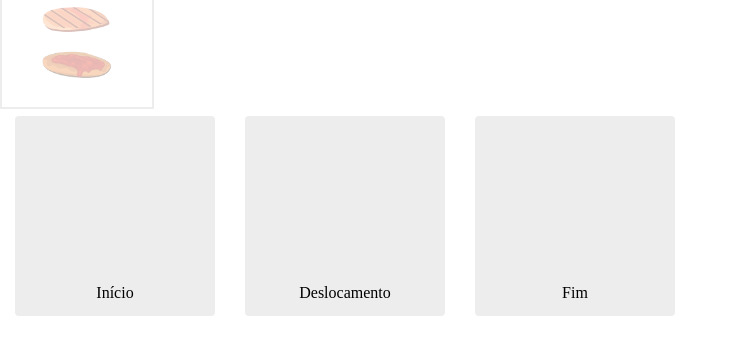
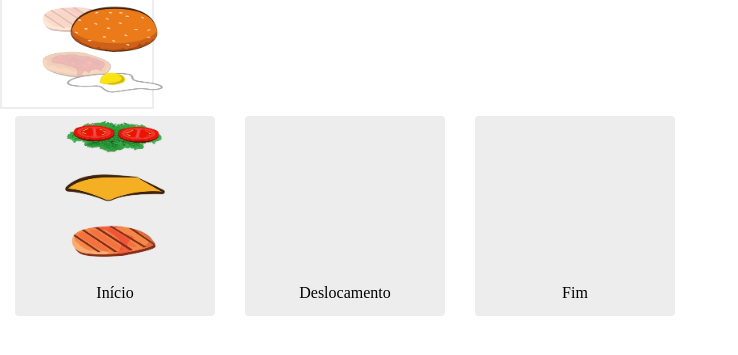
Before and after one commit to Kenzie-Academy-Brasil-Developers/entrega-torre-de-hanoi-sprint-5-emanuelz-martins, a plain HTML site: page index.html in a window 1280 px wide. Shown: the part 195-550 px from the top of the page, without its empty margins (0-738 px from the left). Drawn offline with Linux system fonts and the light colour scheme.

Commit message:
continuacao imagens fundo e divs com js

```diff
--- a/src/scripts.js
+++ b/src/scripts.js
@@ -9,13 +9,21 @@ let discoSelecionado;
 criarDiscos();
 
 function criarDiscos() {
-    for (let i = 4; i > 0; i--) {
-        let numero = i;
+    const imagens= ["src/imgs/paotopo.png", "src/imgs/ovo.png", "src/imgs/salada.png", "src/imgs/queijo.png", "src/imgs/carne.png", "src/imgs/paobase.png"];
+    for (let i = 4; i >= 0; i--) {
+        let numero = i+1;
         let stringId = "disco" + numero;
         let disco = document.createElement("div");
+        let figure = document.createElement("figure")
+        let img = document.createElement("img")
+        img.setAttribute("src", imagens[i]);
+        img.setAttribute("alt", "imagem de parte do hamburguer valor "+ i);
         disco.id = stringId;
         disco.setAttribute("class", "discosTorre");
+        figure.appendChild(img);
+        disco.appendChild(figure);
         torrePilhaUm.appendChild(disco);
+
     }
 }
 
--- a/styles/style.css
+++ b/styles/style.css
@@ -87,29 +87,37 @@ body{
   /* border: 1px solid gray; */
 /* } */
 
-#disco1 {
-  width: 40px;
-  background-color: indianred;
+#disco1 img{
+  width: 100px;
   filter:opacity(100%);
 }
 
-#disco2 {
-  width: 60px;
-  background-color: rgb(92, 205, 143);
+#disco2 img{
+  width: 100px;
   filter:opacity(100%);
 
 }
 
-#disco3 {
-  width: 80px;
-  background-color: rgb(92, 173, 205);
+#disco3 img{
+  width: 100px;
   filter:opacity(100%);
 
 }
 
-#disco4 {
+#disco4 img{
   width: 100px;
-  background-color: rgb(224, 216, 100);
+  filter:opacity(100%);
+
+}
+
+#disco5 img{
+  width: 100px;
+  filter:opacity(100%);
+
+}
+
+#disco6 img{
+  width: 100px;
   filter:opacity(100%);
 
 }
```
